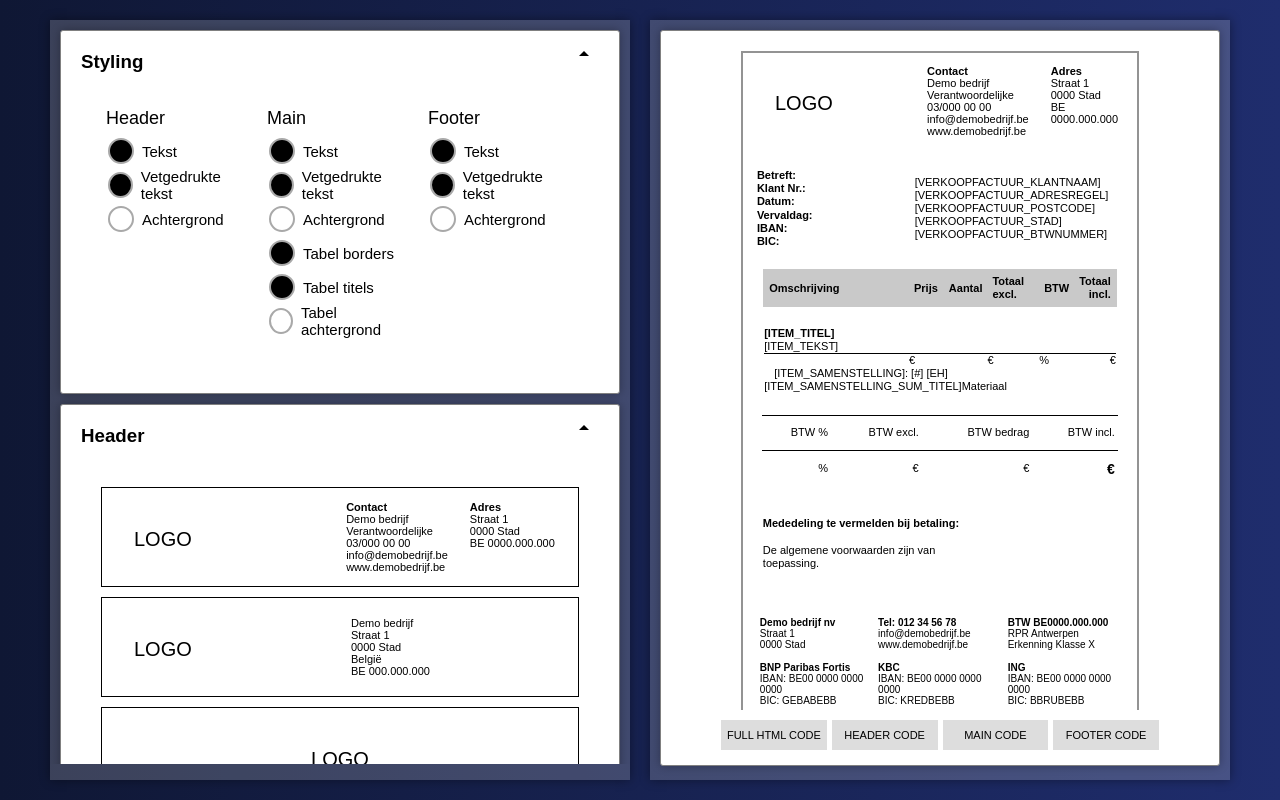
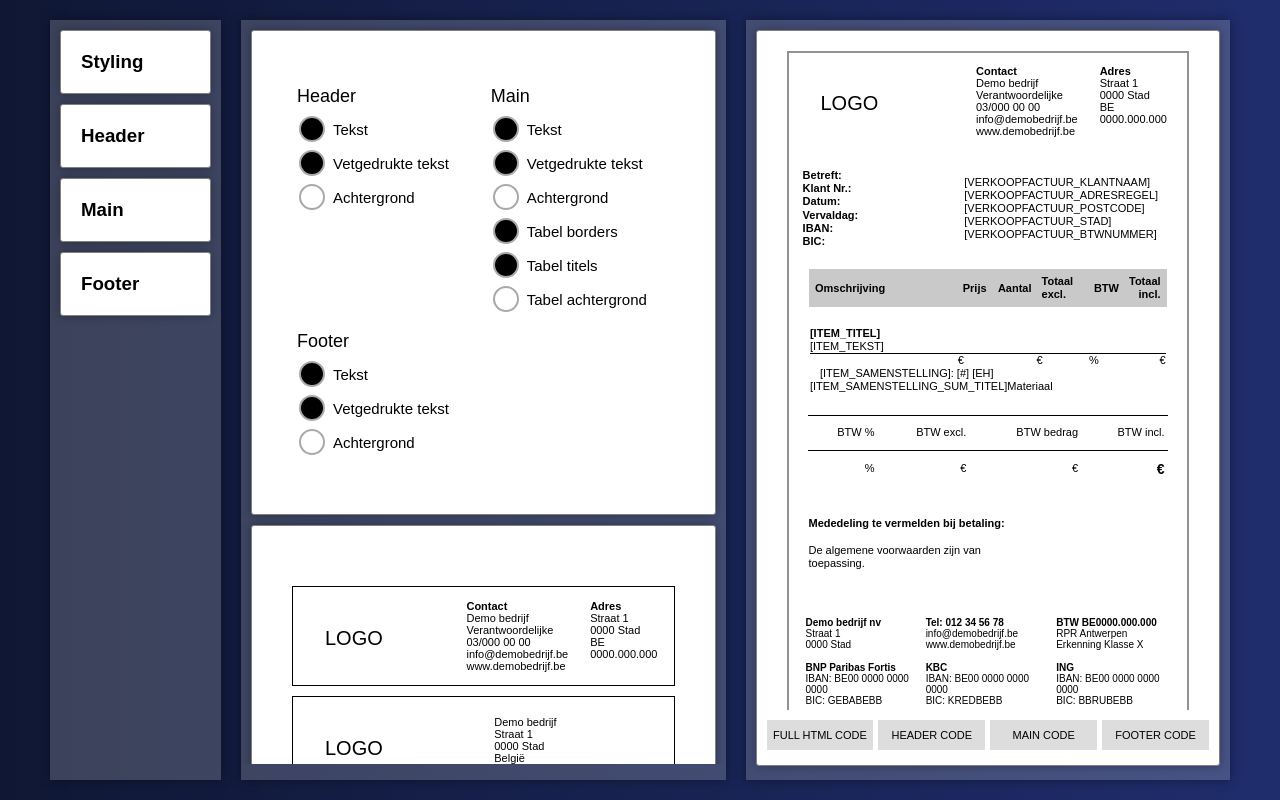
Before and after one commit to Karen03y/iamd-stage-wizard, an Angular app: page / in a window 1280 px wide. Built offline with nearby package versions, Linux system fonts and the light colour scheme.

Commit message:
changed layout

```diff
--- a/src/app/app.component.css
+++ b/src/app/app.component.css
@@ -11,13 +11,18 @@ main {
 
 /* Containers */
 .left-container,
-.right-container {
-  width: 50%;
+.right-container,
+.center-container {
+  width: 42.5%; /* Breedte aangepast naar 40% */
   background-color: rgb(235, 235, 235, 0.2);
   box-shadow: 0px 0px 10px 0px rgba(0, 0, 0, 0.4);
   opacity: 1;
   height: 95vh;
   overflow: hidden;
+}
+
+.left-container {
+  width: 15%; /* Breedte van linkercontainer aangepast naar 20% */
 }
 
 .scrollable {
@@ -76,7 +81,7 @@ article .content {
   flex: 1;
   display: flex;
   flex-direction: column;
-  padding: 10px 60px;
+  padding: 10px;
   max-height: 92vh;
 }
 
--- a/src/app/app.component.html
+++ b/src/app/app.component.html
@@ -4,14 +4,14 @@
       <article *ngFor="let option of options">
         <h1 (click)="toggleContent(option)">
           {{ option.title }}
-          <span
-            class="arrow"
-            [ngClass]="{
-              'arrow-down': !option.showContent,
-              'arrow-up': option.showContent
-            }"
-          ></span>
         </h1>
+      </article>
+    </div>
+  </section>
+
+  <section class="center-container">
+    <div class="scrollable">
+      <article *ngFor="let option of options">
         <div class="content" *ngIf="option.showContent">
           <ng-switch [ngSwitch]="option.content.type">
             <ng-container class="styling" *ngSwitchCase="'styling'">
```
